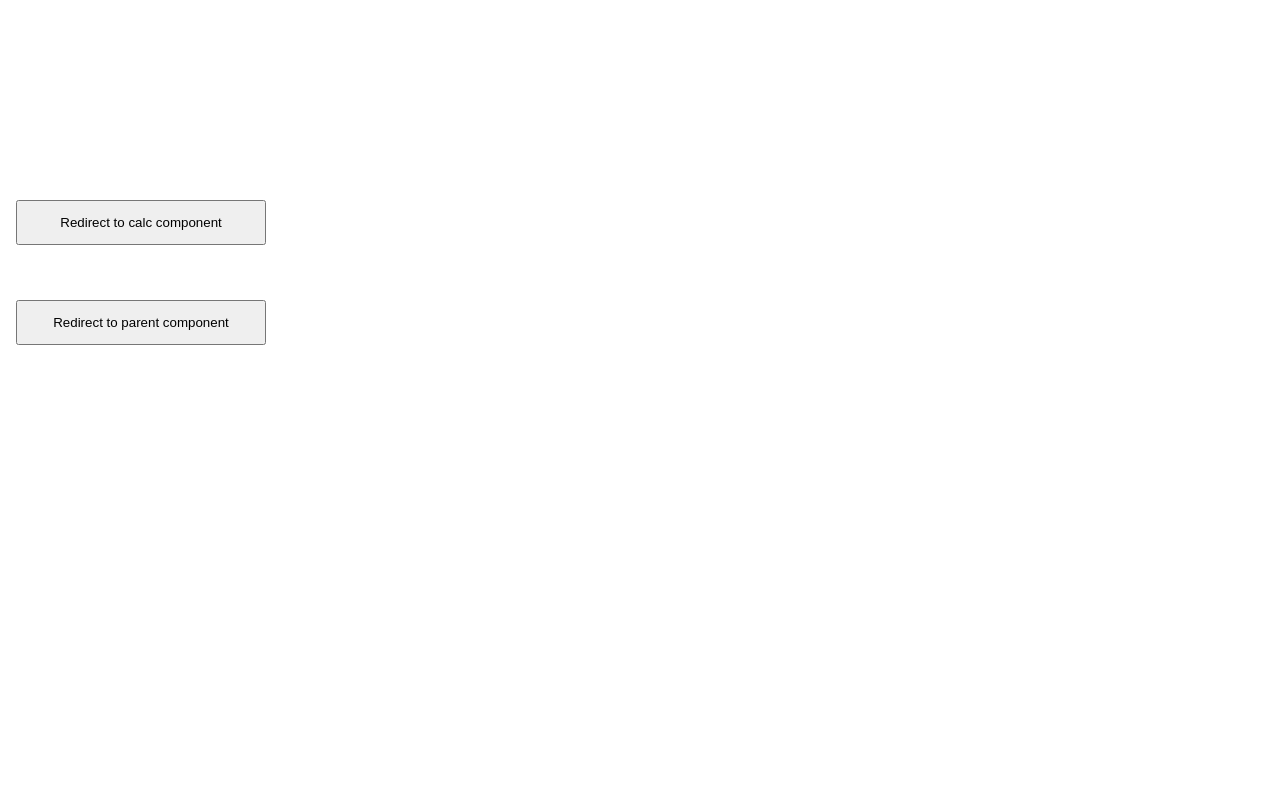
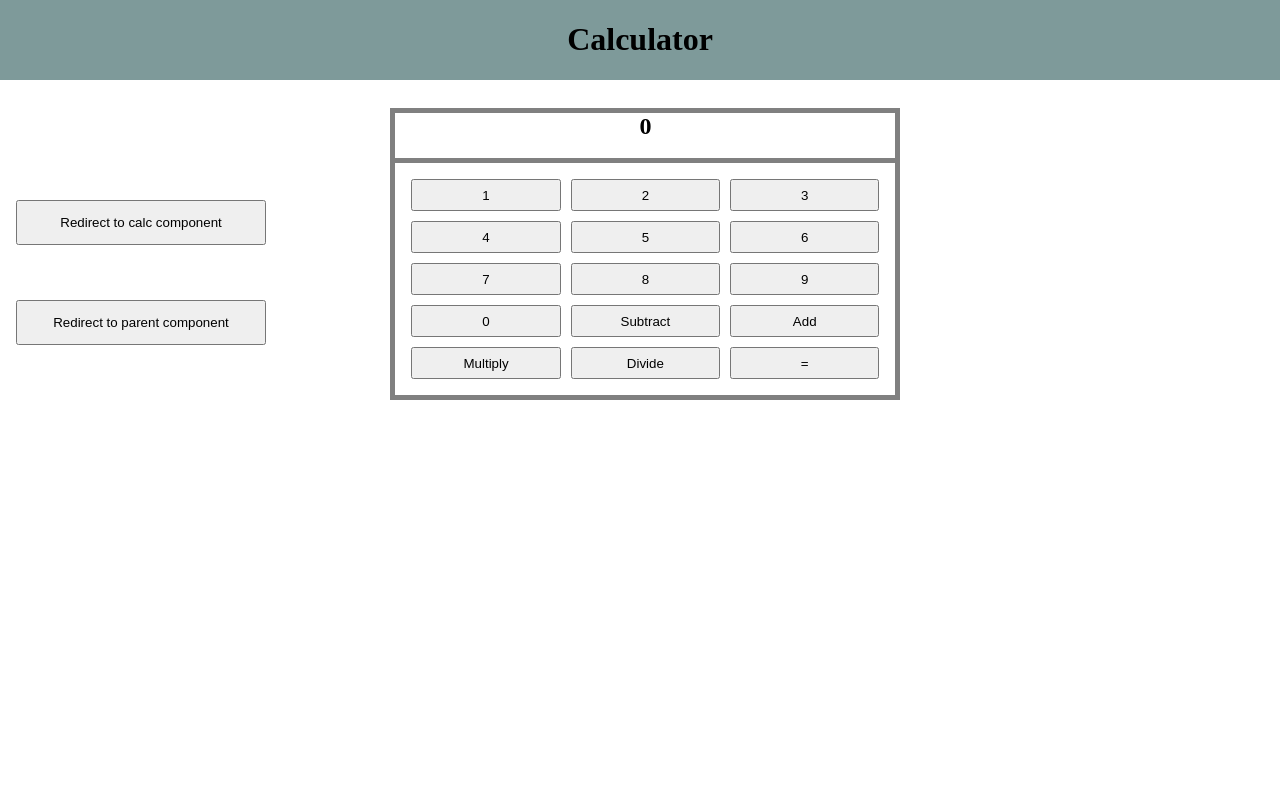
Before and after one commit to bertw2002/hello_world, an Angular app in the folder hello-angular/: page /Calcmain in a window 1280 px wide. Before the commit this address led to /. Shown: the top 800 px of the page. Built offline with nearby package versions, Linux system fonts and the light colour scheme.

Commit message:
simplify

```diff
--- a/hello-angular/src/app/app-routing.module.ts
+++ b/hello-angular/src/app/app-routing.module.ts
@@ -5,7 +5,8 @@ import { CalculatorComponent } from '../app/calculator/calculator.component';
 
 const routes: Routes = [
   {path:'Parent', component: ParentComponent},
-  {path:'Calculator', component: CalculatorComponent}
+  {path:'Calculator', component: CalculatorComponent},
+  {path:'Calcmain', component: CalculatorComponent}
 ];
 
 @NgModule({
--- a/hello-angular/src/app/app.component.html
+++ b/hello-angular/src/app/app.component.html
@@ -1,4 +1,4 @@
-<!DOCTYPE html>
+
 <html>
 <head>
   <meta charset="UTF-8">
--- a/hello-angular/src/app/app.component.ts
+++ b/hello-angular/src/app/app.component.ts
@@ -2,6 +2,7 @@ import { Component} from '@angular/core';
 import {Router} from '@angular/router';
 import { ParentComponent } from './parent/parent.component';
 import { CalculatorComponent } from './calculator/calculator.component';
+import { CalcmainComponent } from './calcmain/calcmain.component';
 import { NgModule } from '@angular/core';
 
 
@@ -18,7 +19,7 @@ export class AppComponent {
     this.router.navigate(['Parent']);
   }
   redirectCalculator(){
-    this.router.navigate(['Calculator']);
+    this.router.navigate(['Calcmain']);
   }
 
 
--- a/hello-angular/src/app/app.module.ts
+++ b/hello-angular/src/app/app.module.ts
@@ -8,6 +8,7 @@ import {ExpandComponent} from './expand/expand.component';
 import { ParentComponent } from './parent/parent.component';
 import { ChildComponent } from './child/child.component';
 import { CalculatorComponent } from './calculator/calculator.component';
+import { CalcmainComponent } from './calcmain/calcmain.component';
 
 @NgModule({
   declarations: [
@@ -16,6 +17,7 @@ import { CalculatorComponent } from './calculator/calculator.component';
     ParentComponent,
     ChildComponent,
     CalculatorComponent,
+    CalcmainComponent,
   ],
   imports: [
     BrowserModule,
--- /dev/null
+++ b/hello-angular/src/app/calcmain/calcmain.component.css
@@ -0,0 +1,10 @@
+.header {
+  text-align: center;
+  background-color: #7e9a9a;
+  top: 0;
+  position: fixed;
+  width:100%;
+  left:0;
+  right:0;
+  z-index:2;
+}
--- /dev/null
+++ b/hello-angular/src/app/calcmain/calcmain.component.html
@@ -0,0 +1,6 @@
+
+<div class="header">
+  <h1>Calculators</h1>
+</div>
+<app-calculator></app-calculator>
+<app-calculator></app-calculator>
--- /dev/null
+++ b/hello-angular/src/app/calcmain/calcmain.component.ts
@@ -0,0 +1,16 @@
+import { Component, OnInit } from '@angular/core';
+import { NgModule } from '@angular/core';
+
+@Component({
+  selector: 'app-calcmain',
+  templateUrl: './calcmain.component.html',
+  styleUrls: ['./calcmain.component.css']
+})
+export class CalcmainComponent implements OnInit {
+
+  constructor() { }
+
+  ngOnInit(): void {
+  }
+
+}
--- a/hello-angular/src/app/calculator/calculator.component.html
+++ b/hello-angular/src/app/calculator/calculator.component.html
@@ -1,4 +1,3 @@
-<!DOCTYPE html>
 <html>
 <head>
   <meta charset="UTF-8">
@@ -14,16 +13,16 @@
     <br>
     <div id="box1" class="calcButtons">
 
-      <button type='button' (click)="add1()">1</button>
-      <button type='button' (click)="add2()">2</button>
-      <button type='button' (click)="add3()">3</button>
-      <button type='button' (click)="add4()">4</button>
-      <button type='button' (click)="add5()">5</button>
-      <button type='button' (click)="add6()">6</button>
-      <button type='button' (click)="add7()">7</button>
-      <button type='button' (click)="add8()">8</button>
-      <button type='button' (click)="add9()">9</button>
-      <button type='button' (click)="add0()">0</button>
+      <input type='button' value="1" (click)="add(1)">
+      <button type='button' (click)="add(2)">2</button>
+      <button type='button' (click)="add(3)">3</button>
+      <button type='button' (click)="add(4)">4</button>
+      <button type='button' (click)="add(5)">5</button>
+      <button type='button' (click)="add(6)">6</button>
+      <button type='button' (click)="add(7)">7</button>
+      <button type='button' (click)="add(8)">8</button>
+      <button type='button' (click)="add(9)">9</button>
+      <button type='button' (click)="add(10)">0</button>
       <button type='button' (click)="addSub()">Subtract</button>
       <button type='button' (click)="addAdd()">Add</button>
       <button type='button' (click)="addMult()">Multiply</button>
--- a/hello-angular/src/app/calculator/calculator.component.ts
+++ b/hello-angular/src/app/calculator/calculator.component.ts
@@ -13,110 +13,19 @@ import { NgModule } from '@angular/core';
   ]),]
 })
 export class CalculatorComponent implements OnInit {
-  public secondOp=false;
+  public secondOp = false;
   public operator:string;
-  public num1=0;
-  public num2=0;
-  public numDisplay=0;
+  public num1 = 0;
+  public num2 = 0;
+  public numDisplay = 0;
   public num3:number;
   public arr_num:number[] = [];
-  add0(){
+  add(num: number){
     if (this.secondOp){
-      this.num2=this.num2*10;
+      this.num2=this.num2*10+num;
       this.numDisplay=this.num2;
-    }
-    else{
-      this.num1=this.num1*10;
-      this.numDisplay=this.num1;
-    }
-  }
-  add1(){
-    if (this.secondOp){
-      this.num2=this.num2*10+1;
-      this.numDisplay=this.num2;
-    }
-    else{
-      this.num1=this.num1*10+1;
-      this.numDisplay=this.num1;
-    }
-  }
-  add2(){
-    if (this.secondOp){
-      this.num2=this.num2*10+2;
-      this.numDisplay=this.num2;
-    }
-    else{
-      this.num1=this.num1*10+2;
-      this.numDisplay=this.num1;
-    }
-  }
-  add3(){
-    if (this.secondOp){
-      this.num2=this.num2*10+3;
-      this.numDisplay=this.num2;
-    }
-    else{
-      this.num1=this.num1*10+3;
-      this.numDisplay=this.num1;
-    }
-  }
-  add4(){
-    if (this.secondOp){
-      this.num2=this.num2*10+4;
-      this.numDisplay=this.num2;
-    }
-    else{
-      this.num1=this.num1*10+4;
-      this.numDisplay=this.num1;
-    }
-  }
-  add5(){
-    if (this.secondOp){
-      this.num2=this.num2*10+5;
-      this.numDisplay=this.num2;
-    }
-    else{
-      this.num1=this.num1*10+5;
-      this.numDisplay=this.num1;
-    }
-  }
-  add6(){
-    if (this.secondOp){
-      this.num2=this.num2*10+6;
-      this.numDisplay=this.num2;
-    }
-    else{
-      this.num1=this.num1*10+6;
-      this.numDisplay=this.num1;
-    }
-  }
-  add7(){
-    if (this.secondOp){
-      this.num2=this.num2*10+7;
-      this.numDisplay=this.num2;
-    }
-    else{
-      this.num1=this.num1*10+7;
-      this.numDisplay=this.num1;
-    }
-  }
-  add8(){
-    if (this.secondOp){
-      this.num2=this.num2*10+8;
-      this.numDisplay=this.num2;
-    }
-    else{
-      this.num1=this.num1*10+8;
-      this.numDisplay=this.num1;
-    }
-  }
-  add9(){
-    if (this.secondOp){
-      this.num2=this.num2*10+9;
-      this.numDisplay=this.num2;
-    }
-    else{
-      this.num1=this.num1*10+9;
+    }else{
+      this.num1=this.num1*10+num;
       this.numDisplay=this.num1;
     }
   }
```
Also changed, not shown: 1 other file (tests, documents, lock files or other folders).
